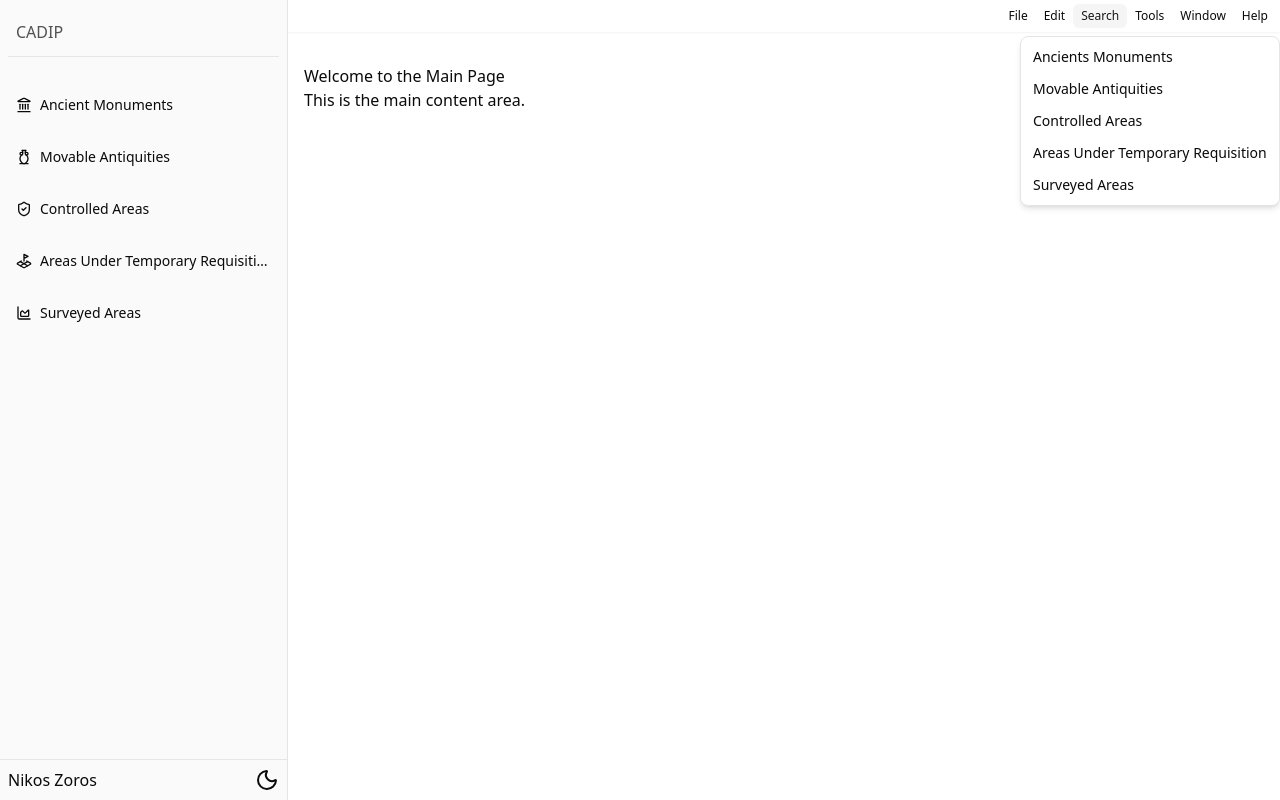
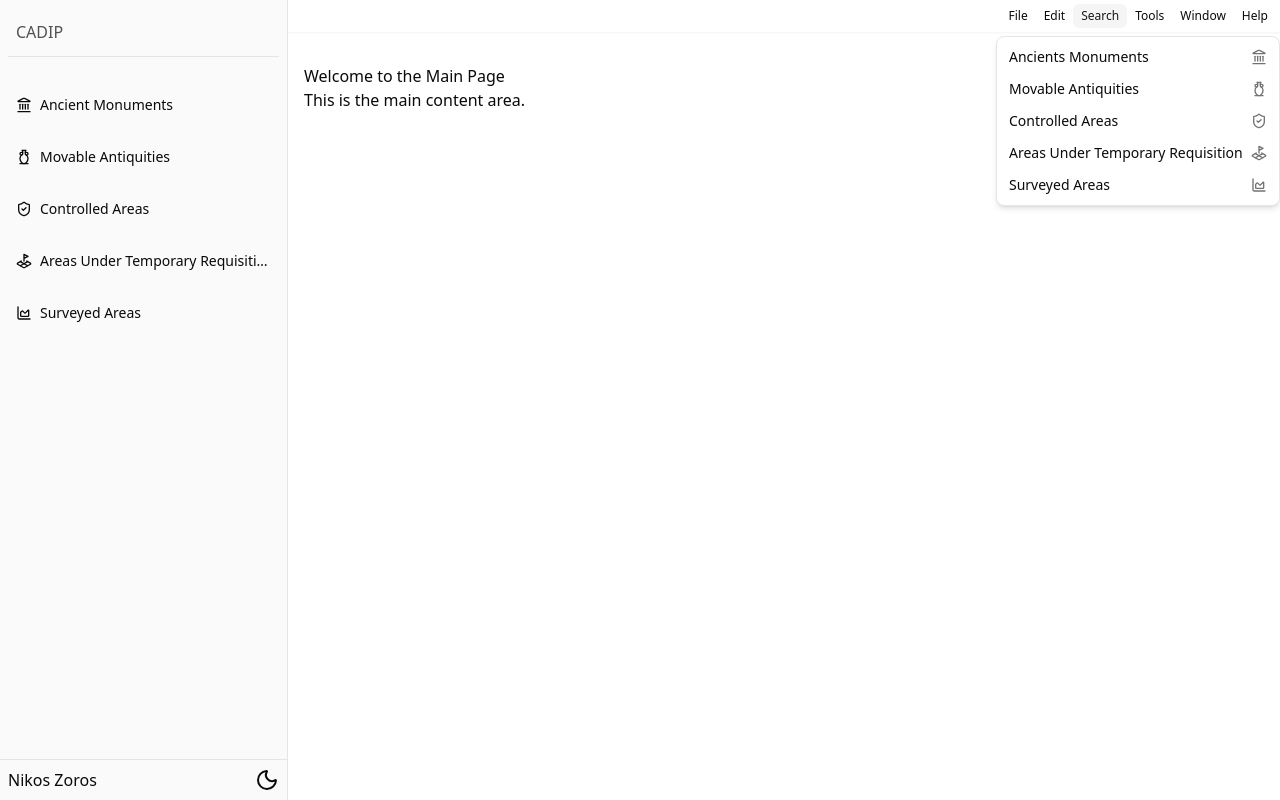
Before and after one commit to NikosZoros3533/CADIP, a React (Vite) app: page / in a window 1280 px wide. Both pictures are taken after a click on the button "Search". Built offline with nearby package versions, Linux system fonts and the light colour scheme.

Commit message:
feat: add icons to menu items in AppMenubar for improved visual context

```diff
--- a/src/components/app-menubar.jsx
+++ b/src/components/app-menubar.jsx
@@ -16,15 +16,22 @@ import {
   BookType,
   BookOpen,
   MapPin,
+  Landmark,
+  Amphora,
+  LandPlot,
+  ChartArea,
+  ShieldCheck,
+  RefreshCw,
+  CloudCheck,
+  File,
+  BookText,
 } from "lucide-react";
 import { SidebarTrigger } from "./ui/sidebar";
 
 export default function AppMenubar() {
   return (
     <Menubar className="flex w-full justify-between fixed md:justify-end">
-      <SidebarTrigger
-        className="md:hidden"
-      />
+      <SidebarTrigger className="md:hidden" />
       <div className="flex items-center">
         <MenubarMenu>
           <MenubarTrigger>File</MenubarTrigger>
@@ -72,18 +79,39 @@ export default function AppMenubar() {
         <MenubarMenu>
           <MenubarTrigger>Search</MenubarTrigger>
           <MenubarContent>
-            <MenubarItem>Ancients Monuments</MenubarItem>
-            <MenubarItem>Movable Antiquities</MenubarItem>
-            <MenubarItem>Controlled Areas</MenubarItem>
-            <MenubarItem>Areas Under Temporary Requisition</MenubarItem>
-            <MenubarItem>Surveyed Areas</MenubarItem>
+            <MenubarItem>
+              Ancients Monuments
+              <Landmark />
+            </MenubarItem>
+            <MenubarItem>
+              Movable Antiquities
+              <Amphora />
+            </MenubarItem>
+            <MenubarItem>
+              Controlled Areas
+              <ShieldCheck />
+            </MenubarItem>
+            <MenubarItem>
+              Areas Under Temporary Requisition
+              <LandPlot />
+            </MenubarItem>
+            <MenubarItem>
+              Surveyed Areas
+              <ChartArea />
+            </MenubarItem>
           </MenubarContent>
         </MenubarMenu>
         <MenubarMenu>
           <MenubarTrigger>Tools</MenubarTrigger>
           <MenubarContent>
-            <MenubarItem>Sync Spatial Data</MenubarItem>
-            <MenubarItem>Inconsistent Spatial Data Check</MenubarItem>
+            <MenubarItem>
+              Sync Spatial Data
+              <RefreshCw />
+            </MenubarItem>
+            <MenubarItem>
+              Inconsistent Spatial Data Check
+              <CloudCheck />
+            </MenubarItem>
           </MenubarContent>
         </MenubarMenu>
         <MenubarMenu>
@@ -97,9 +125,15 @@ export default function AppMenubar() {
         <MenubarMenu>
           <MenubarTrigger>Help</MenubarTrigger>
           <MenubarContent>
-            <MenubarItem>About</MenubarItem>
+            <MenubarItem>
+              About
+              <BookText />
+            </MenubarItem>
             <MenubarSeparator />
-            <MenubarItem>Documentation</MenubarItem>
+            <MenubarItem>
+              Documentation
+              <File />
+            </MenubarItem>
           </MenubarContent>
         </MenubarMenu>
       </div>
```
